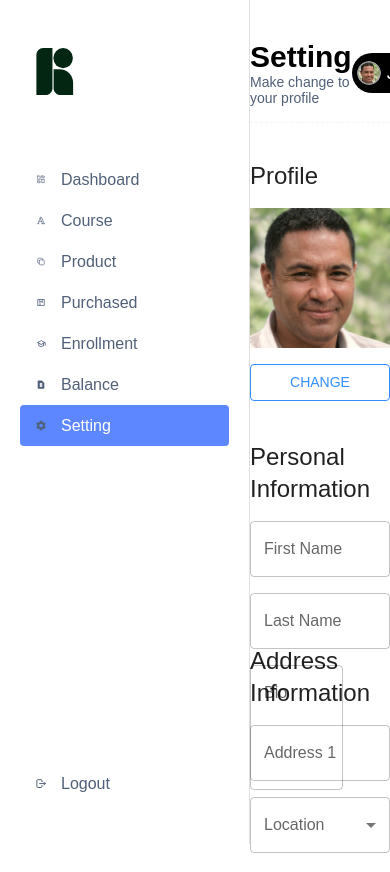
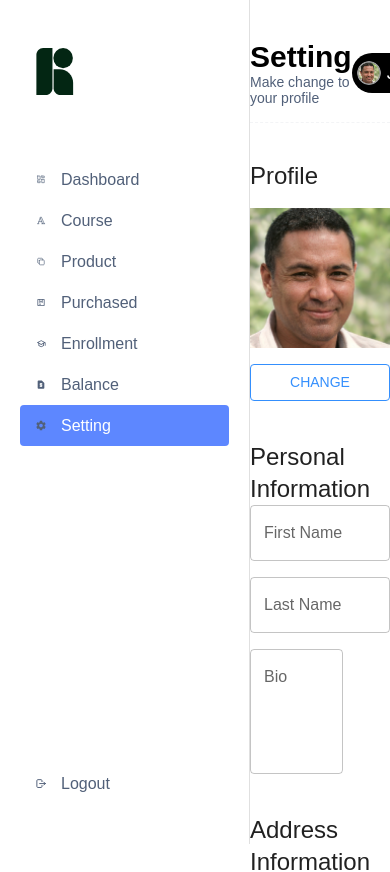
Before and after one commit to Kh1T/agteach-instructor, a React (Create React App) app: page /setting in a window 390 px wide. Shown: the top 872 px of the page. Built offline with nearby package versions, Linux system fonts and the light colour scheme.

Commit message:
feat-dashboard: adjust responsive

```diff
--- a/src/pages/ForgotPassword.jsx
+++ b/src/pages/ForgotPassword.jsx
@@ -60,7 +60,7 @@ function ForgotPassword() {
             Send reset link
           </CustomButton>
           <Link to="..">
-            <CustomButton color="primary" variant="outlined">
+            <CustomButton color="primary" variant="outlined" fullWidth>
               <ArrowBackIosIcon sx={{ fontSize: "medium" }} />
               Back to login
             </CustomButton>
--- a/src/pages/Setting.jsx
+++ b/src/pages/Setting.jsx
@@ -43,9 +43,9 @@ function SettingPage() {
 
       {/* Information Section */}
       <Grid container direction="column" gap={5}>
-        <Stack height="100%" gap={2}>
+        <Box gap={2}>
           <Typography variant="h5">Personal Information</Typography>
-          <Grid container height="10vh" gap={2}>
+          <Grid container gap={2}>
             <Grid container gap={2}>
               <CustomInputField fieldName="First Name" />
               <CustomInputField fieldName="Last Name" />
@@ -55,7 +55,7 @@ function SettingPage() {
               <CustomInputField fieldName="Bio" multiline rows={4} fullWidth />
             </Grid>
           </Grid>
-        </Stack>
+        </Box>
 
         {/* Address Information Section */}
 
```
